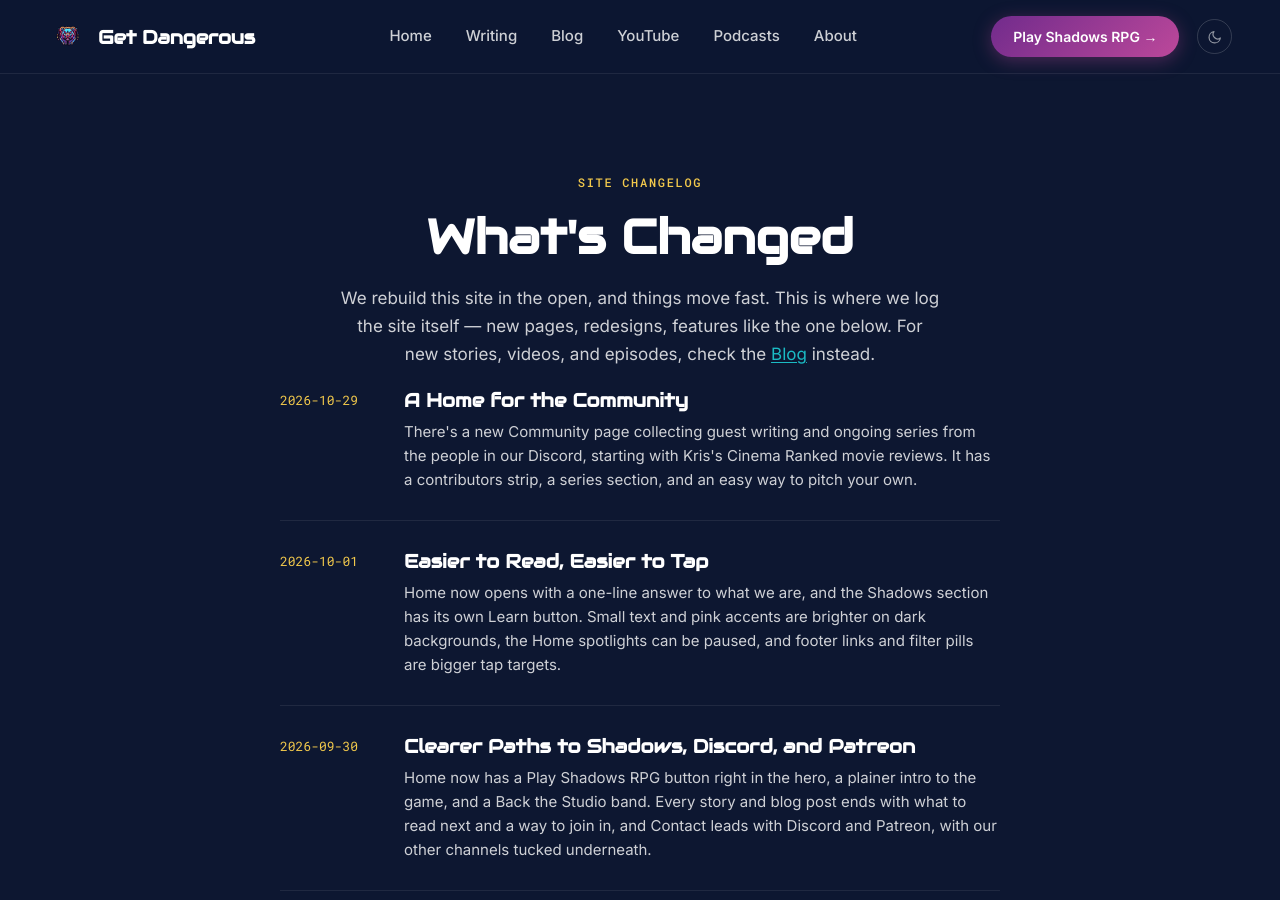
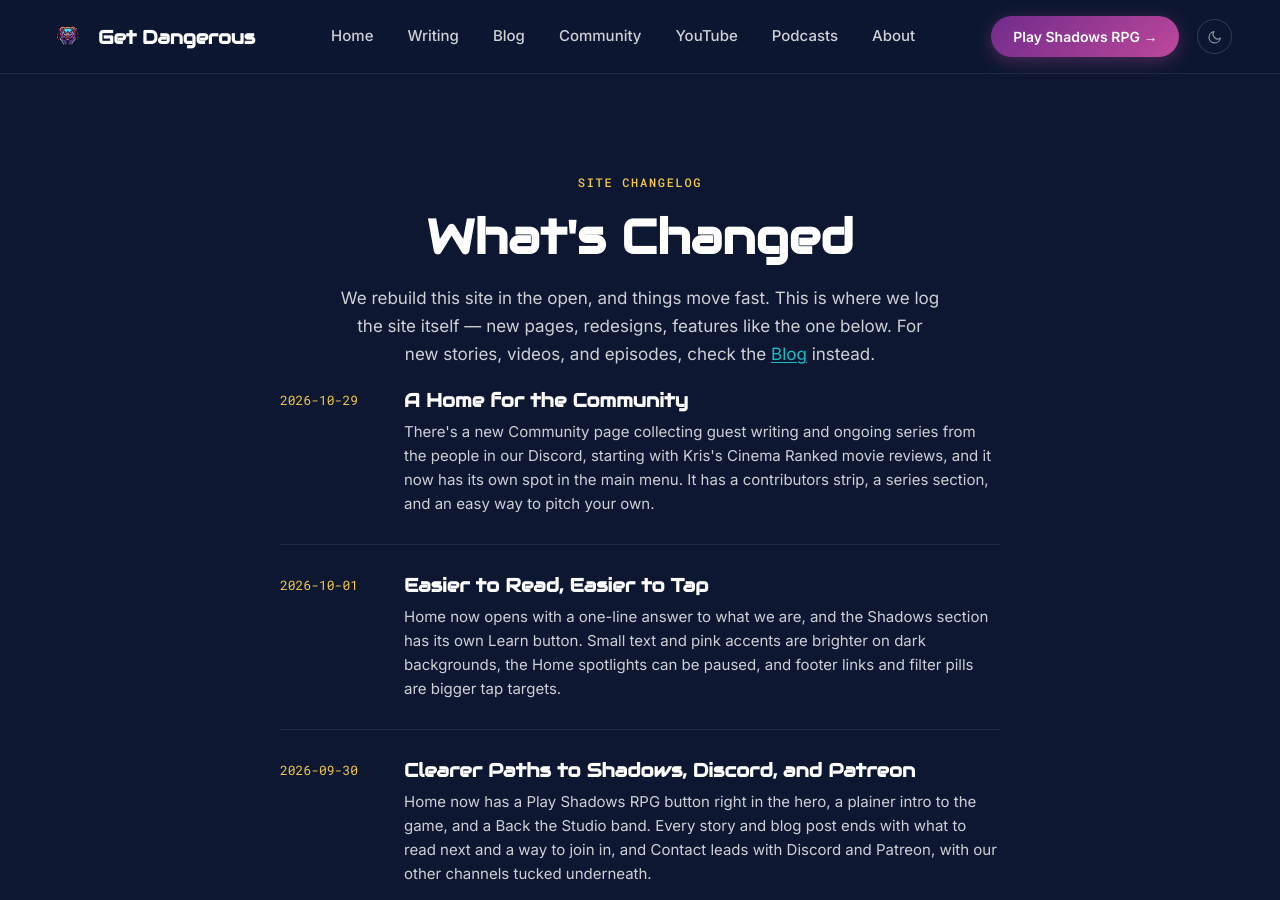
Before and after one commit to kazamuki/GetDangerousGames-Site, a Jekyll site: the page built from changelog/index.html, in a window 1280 px wide and 900 px high. Built offline with Jekyll 4.4.1, drawn with Linux system fonts in a browser that asks for light colours.

Commit message:
Promote Community to the primary header nav (#46)
Co-authored-by: Claude Sonnet 5.5 <noreply@anthropic.com>

```diff
--- a/_data/changelog.yml
+++ b/_data/changelog.yml
@@ -4,7 +4,7 @@
 
 - date: "2026-10-29"
   title: "A Home for the Community"
-  description: "There's a new Community page collecting guest writing and ongoing series from the people in our Discord, starting with Kris's Cinema Ranked movie reviews. It has a contributors strip, a series section, and an easy way to pitch your own."
+  description: "There's a new Community page collecting guest writing and ongoing series from the people in our Discord, starting with Kris's Cinema Ranked movie reviews, and it now has its own spot in the main menu. It has a contributors strip, a series section, and an easy way to pitch your own."
 
 - date: "2026-10-01"
   title: "Easier to Read, Easier to Tap"
--- a/_data/navigation.yml
+++ b/_data/navigation.yml
@@ -8,6 +8,8 @@ primary:
     url: /writing/
   - title: Blog
     url: /blog/
+  - title: Community
+    url: /community/
   - title: YouTube
     url: /youtube/
   - title: Podcasts
@@ -16,8 +18,6 @@ primary:
     url: /about/
 
 secondary:
-  - title: Community
-    url: /community/
   - title: Contact
     url: /contact/
   - title: Changelog
```
Also changed, not shown: CLAUDE.md (+1 -1 lines), content/wishes-granted.md (+1 -1 lines), content/wishlist.md (+4 -2 lines).
